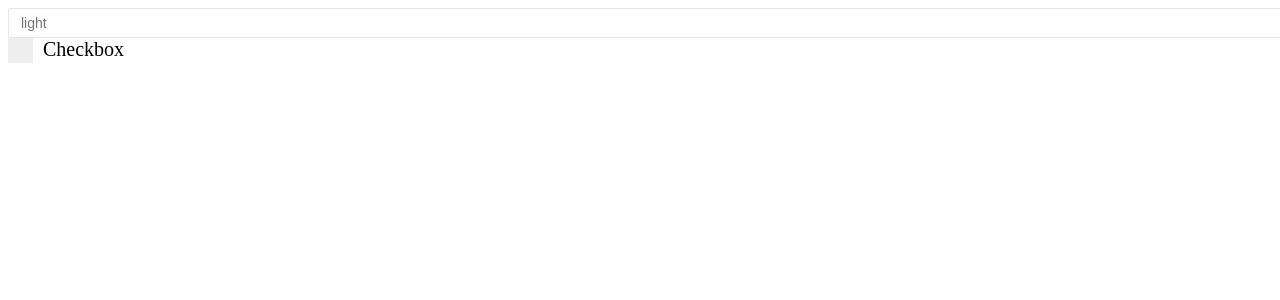
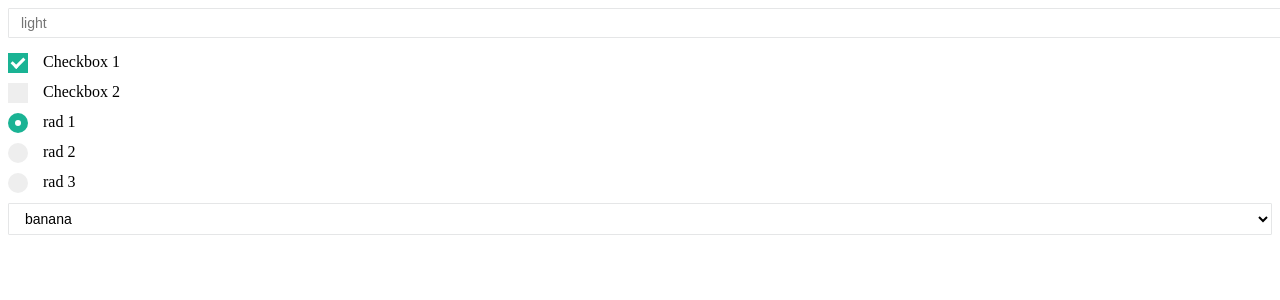
Before and after one commit to vmtrung1997/domitory-manage, a React (Create React App) app in the folder src/frontend/: page / in a window 1280 px wide. Shown: the top 300 px of the page. Built offline with nearby package versions, Linux system fonts and the light colour scheme.

Commit message:
add radio button and dropdown

```diff
--- a/src/frontend/src/app/App.js
+++ b/src/frontend/src/app/App.js
@@ -1,11 +1,14 @@
 import React, { Component } from 'react';
 import Input from './components/input/Input'
 import Checkbox from './components/checkbox/Checkbox'
+import RadioButton from './components/radioButton/RadioButton'
+import Select from './components/selectOption/Select'
 class App extends Component {
   constructor(props){
     super(props)
     this.state = {
-      input: ''
+      input: '',
+      isCheck: [],
     }
   }
   getVal = (val) => {
@@ -13,15 +16,37 @@ class App extends Component {
       input: val
     })
   }
+  getChk = (val) => {
+    console.log(val);
+  }
+
+  getDefaultChecked = (val) => {
+    this.setState({isCheck: val})
+  }
+  isRadioChk = (val) => {
+    console.log(val);
+  }
+  getValue = (val) => {
+    console.log(val);
+  }
   render() {
+    var select = [
+      {value: 1, label: 'apple'},
+      {value: 2, label: 'banana'}
+    ]
     return (
       <div>
       <Input type={'text'} getValue={this.getVal} placeholder={'light'} />
 
 
-      <Checkbox label={'Checkbox'}>
-      </Checkbox>
+      <Checkbox name={"c1"} label={'Checkbox 1'} check={true} isCheck={this.getChk}/>
+      <Checkbox name={"c2"} label={'Checkbox 2'} check={false} isCheck={this.getChk}/>
 
+      <RadioButton label={'rad 1'} name={'radioGroup'} check={true} value={'rad_1'} isRadioChk={this.isRadioChk}/>
+      <RadioButton label={'rad 2'} name={'radioGroup'} check={false} value={'rad_2'} isRadioChk={this.isRadioChk}/>
+      <RadioButton label={'rad 3'} name={'radioGroup'} check={false} value={'rad_3'} isRadioChk={this.isRadioChk}/>
+
+      <Select value={2} options={select} selected={this.getValue}/>
       </div>
     );
   }
--- a/src/frontend/src/app/components/checkbox/Checkbox.css
+++ b/src/frontend/src/app/components/checkbox/Checkbox.css
@@ -6,7 +6,7 @@
     padding-left: 35px;
     margin-bottom: 12px;
     cursor: pointer;
-    font-size: 20px;
+    font-size: 16px;
     -webkit-user-select: none;
     -moz-user-select: none;
     -ms-user-select: none;
@@ -27,15 +27,15 @@
     position: absolute;
     padding: auto 0;
     left: 0;
-    height: 25px;
-    width: 25px;
+    height: 20px;
+    width: 20px;
     background-color: #eee;
   }
 
   /* On mouse-over, add a grey background color */
   .container-checkbox:hover input ~ .checkmark {
     background-color: #ccc;
-    outline: 2px solid #1ab394;
+    /* border: 2px solid #1ab394; */
   }
 
   /* When the checkbox is checked, add a blue background */
@@ -57,8 +57,8 @@
 
   /* Style the checkmark/indicator */
   .container-checkbox .checkmark:after {
-    left: 9px;
-    top: 5px;
+    left: 6px;
+    top: 2px;
     width: 5px;
     height: 10px;
     border: solid white;
--- a/src/frontend/src/app/components/checkbox/Checkbox.js
+++ b/src/frontend/src/app/components/checkbox/Checkbox.js
@@ -5,8 +5,14 @@ class Checkbox extends Component {
   constructor(props){
     super(props)
     this.state = {
-      check: false
+      check: this.props.check,
+      name: this.props.name || null
     }
+  }
+  handleChangeChk = () => {
+    var temp = !this.state.check
+    this.setState({check: temp})
+    this.props.isCheck({value: this.props.name, chk: temp});
   }
   render() {
     var label = this.props.label;
@@ -14,7 +20,7 @@ class Checkbox extends Component {
     <React.Fragment>
       <div>
         <label className="container-checkbox">{label}
-          <input type="checkbox" value={this.state.check}/>
+          <input type="checkbox" defaultChecked={this.state.check} onChange={this.handleChangeChk} value={this.state.check}/>
           <span className="checkmark"></span>
         </label>
       </div>
--- a/src/frontend/src/app/components/input/Input.css
+++ b/src/frontend/src/app/components/input/Input.css
@@ -14,6 +14,7 @@
     width: 100%;
     font-size: 14px;
     outline: transparent;
+    margin-bottom: 15px;
 }
 .input-control:focus {
   border-color: #1ab394;
--- a/src/frontend/src/app/components/input/Input.js
+++ b/src/frontend/src/app/components/input/Input.js
@@ -10,7 +10,7 @@ class Input extends Component {
     const type = this.props.type
     return (
       <React.Fragment>
-        <input onChange={this.onChange} type={type} className="input-control" placeholder={placeholder}/>
+        <input onChange={this.onChange} defaultValue={this.props.defaultValue} type={type} className="input-control" placeholder={placeholder}/>
       </React.Fragment>
     );
   }
--- /dev/null
+++ b/src/frontend/src/app/components/radioButton/RadioButton.css
@@ -0,0 +1,63 @@
+/* The container */
+.container-radio {
+    display: block;
+    position: relative;
+    padding-left: 35px;
+    margin-bottom: 12px;
+    cursor: pointer;
+    font-size: 16px;
+    -webkit-user-select: none;
+    -moz-user-select: none;
+    -ms-user-select: none;
+    user-select: none;
+  }
+
+  /* Hide the browser's default radio button */
+  .container-radio input {
+    position: absolute;
+    opacity: 0;
+    cursor: pointer;
+  }
+
+  /* Create a custom radio button */
+  .checkmark-radio {
+    position: absolute;
+    top: 0;
+    left: 0;
+    height: 20px;
+    width: 20px;
+    background-color: #eee;
+    border-radius: 50%;
+  }
+
+  /* On mouse-over, add a grey background color */
+  .container-radio:hover input ~ .checkmark-radio {
+    background-color: #ccc;
+  }
+
+  /* When the radio button is checked, add a blue background */
+  .container-radio input:checked ~ .checkmark-radio {
+    background-color: #1ab394;
+  }
+
+  /* Create the indicator (the dot/circle - hidden when not checked) */
+  .checkmark-radio:after {
+    content: "";
+    position: absolute;
+    display: none;
+  }
+
+  /* Show the indicator (dot/circle) when checked */
+  .container-radio input:checked ~ .checkmark-radio:after {
+    display: block;
+  }
+
+  /* Style the indicator (dot/circle) */
+  .container-radio .checkmark-radio:after {
+      top: 7px;
+      left: 7px;
+      width: 6px;
+      height: 6px;
+      border-radius: 50%;
+      background: white;
+  }
--- /dev/null
+++ b/src/frontend/src/app/components/radioButton/RadioButton.js
@@ -0,0 +1,28 @@
+import React, { Component } from 'react';
+import './RadioButton.css'
+
+class RadioButton extends Component {
+  constructor(props){
+    super(props)
+    this.state = {
+      check: this.props.check
+    }
+  }
+  handleChangeChk = () => {
+    var temp = !this.state.check
+    this.setState({check: temp})
+    this.props.isRadioChk({value: this.props.value})
+  }
+  render() {
+    var label = this.props.label;
+    return (
+    <React.Fragment>
+        <label className="container-radio">{label}
+          <input type="radio" defaultChecked={this.state.check} onChange={this.handleChangeChk} value={this.state.value} name={this.props.name}/>
+          <span className="checkmark-radio"></span>
+        </label>
+    </React.Fragment>
+    )
+  }
+}
+export default RadioButton;
--- /dev/null
+++ b/src/frontend/src/app/components/selectOption/Select.css
@@ -0,0 +1,17 @@
+.select-control {
+  background-color: #FFFFFF;
+  background-image: none;
+  border: 1px solid #e5e6e7;
+  border-radius: 1px;
+  color: inherit;
+  display: block;
+  padding: 6px 12px;
+  transition: border-color 0.15s ease-in-out 0s, box-shadow 0.15s ease-in-out 0s;
+  width: 100%;
+  font-size: 14px;
+  outline: transparent;
+  margin-bottom: 15px;
+}
+.select-control:focus {
+  border-color: #1ab394;
+}
--- /dev/null
+++ b/src/frontend/src/app/components/selectOption/Select.js
@@ -0,0 +1,23 @@
+import React, { Component } from 'react';
+import './Select.css'
+
+class Select extends Component {
+	onHandleChange = (event) => {
+		event.persist();
+		this.props.selected(event.target.value);
+	}
+	render() {
+		const select = this.props.placeholder;
+		let options = this.props.options.map(_option => {
+			return <option key={_option.value} value={_option.value}>{_option.label}</option>
+		});
+		return (
+			<React.Fragment>
+				<select className="select-control" defaultValue={this.props.value} onChange={this.onHandleChange} onSelect={this.onHandleChange}>
+					{options}
+				</select>
+			</React.Fragment>
+		);
+	}
+}
+export default Select;
```
